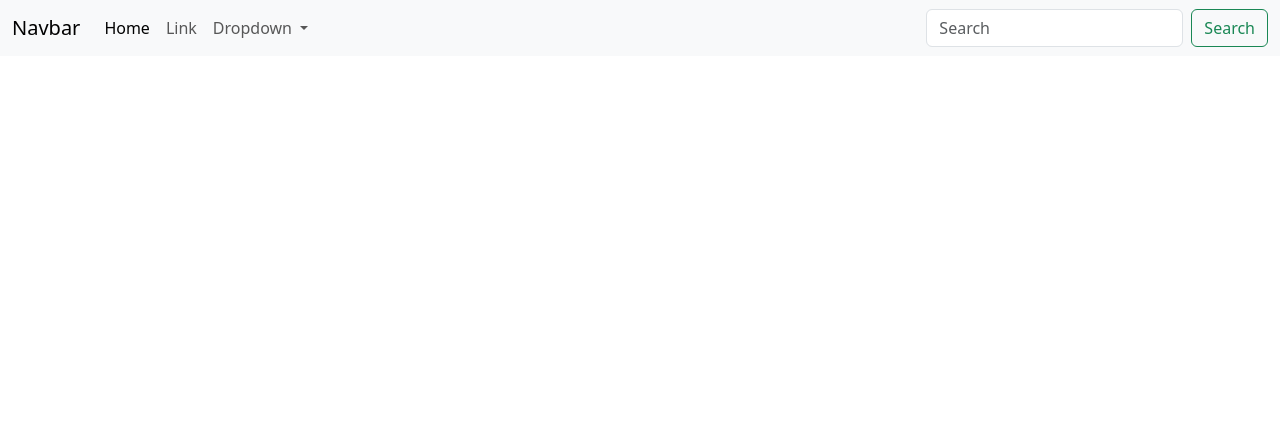
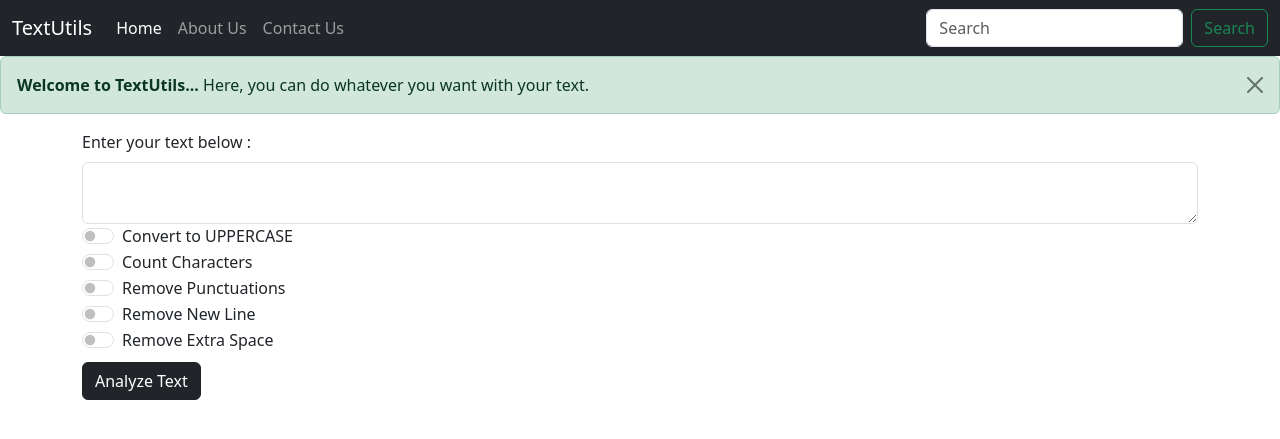
Before and after one commit to JusttVikram/Python-Practice-Codes, a Django app: page / in a window 1280 px wide. Shown: the top 439 px of the page. Run offline with Django 5.2, Linux system fonts and the light colour scheme.

Commit message:
deleted:    Django/textutils/templates/analyze2.html 	deleted:    Django/textutils/templates/index2.html

```diff
--- a/Django/textutils/templates/index.html
+++ b/Django/textutils/templates/index.html
@@ -4,15 +4,22 @@
 <head>
     <meta charset="utf-8">
     <meta name="viewport" content="width=device-width, initial-scale=1">
-    <title>Bootstrap demo</title>
+    <title>TextUtils</title>
     <link href="https://cdn.jsdelivr.net/npm/bootstrap@5.3.3/dist/css/bootstrap.min.css" rel="stylesheet"
         integrity="sha384-QWTKZyjpPEjISv5WaRU9OFeRpok6YctnYmDr5pNlyT2bRjXh0JMhjY6hW+ALEwIH" crossorigin="anonymous">
 </head>
 
+<script src="https://cdn.jsdelivr.net/npm/@popperjs/core@2.11.8/dist/umd/popper.min.js"
+    integrity="sha384-I7E8VVD/ismYTF4hNIPjVp/Zjvgyol6VFvRkX/vR+Vc4jQkC+hVqc2pM8ODewa9r"
+    crossorigin="anonymous"></script>
+<script src="https://cdn.jsdelivr.net/npm/bootstrap@5.3.3/dist/js/bootstrap.min.js"
+    integrity="sha384-0pUGZvbkm6XF6gxjEnlmuGrJXVbNuzT9qBBavbLwCsOGabYfZo0T0to5eqruptLy"
+    crossorigin="anonymous"></script>
+
 <body>
-    <nav class="navbar navbar-expand-lg bg-body-tertiary">
+    <nav class="navbar navbar-expand-lg bg-dark navbar-dark body-tertiary">
         <div class="container-fluid">
-            <a class="navbar-brand" href="#">Navbar</a>
+            <a class="navbar-brand" href="#">TextUtils</a>
             <button class="navbar-toggler" type="button" data-bs-toggle="collapse"
                 data-bs-target="#navbarSupportedContent" aria-controls="navbarSupportedContent" aria-expanded="false"
                 aria-label="Toggle navigation">
@@ -24,9 +31,12 @@
                         <a class="nav-link active" aria-current="page" href="#">Home</a>
                     </li>
                     <li class="nav-item">
-                        <a class="nav-link" href="#">Link</a>
+                        <a class="nav-link" href="#">About Us</a>
                     </li>
-                    <li class="nav-item dropdown">
+                    <li class="nav-item">
+                        <a class="nav-link" href="#">Contact Us</a>
+                    </li>
+                    <!-- <li class="nav-item dropdown">
                         <a class="nav-link dropdown-toggle" href="#" role="button" data-bs-toggle="dropdown"
                             aria-expanded="false">
                             Dropdown
@@ -39,7 +49,7 @@
                             </li>
                             <li><a class="dropdown-item" href="#">Something else here</a></li>
                         </ul>
-                    </li>
+                    </li> -->
                 </ul>
                 <form class="d-flex" role="search">
                     <input class="form-control me-2" type="search" placeholder="Search" aria-label="Search">
@@ -48,12 +58,54 @@
             </div>
         </div>
     </nav>
-    <!-- <script src="https://cdn.jsdelivr.net/npm/bootstrap@5.3.3/dist/js/bootstrap.bundle.min.js"
-        integrity="sha384-YvpcrYf0tY3lHB60NNkmXc5s9fDVZLESaAA55NDzOxhy9GkcIdslK1eN7N6jIeHz"
-        crossorigin="anonymous"></script> -->
-    <!-- <script src="https://cdn.jsdelivr.net/npm/@popperjs/core@2.11.8/dist/umd/popper.min.js"
-    integrity="sha384-I7E8VVD/ismYTF4hNIPjVp/Zjvgyol6VFvRkX/vR+Vc4jQkC+hVqc2pM8ODewa9r" crossorigin="anonymous"></script>
-    <script src="https://cdn.jsdelivr.net/npm/bootstrap@5.3.3/dist/js/bootstrap.min.js" integrity="sha384-0pUGZvbkm6XF6gxjEnlmuGrJXVbNuzT9qBBavbLwCsOGabYfZo0T0to5eqruptLy" crossorigin="anonymous"></script> -->
+    <div class="alert alert-success alert-dismissible fade show" role="alert">
+        <strong>Welcome to TextUtils...</strong> Here, you can do whatever you want with your text.
+        <button type="button" class="btn-close" data-bs-dismiss="alert" aria-label="Close"></button>
+    </div>
+
+    <div class="container">
+
+        <form action="/analyze" method="get">
+            <div>
+                <label for="exampleFormControlTextarea1" class="form-label">Enter your text below : </label>
+                <textarea class="form-control" name = "text" id="exampleFormControlTextarea1" rows="auto"></textarea>
+            </div>
+
+
+            <div class="form-check form-switch">
+                <input class="form-check-input " type="checkbox" role="switch" name="uppercase" id="flexSwitchCheck1">
+                <label class="form-check-label" for="flexSwitchCheck1"> Convert to UPPERCASE</label>
+            </div>
+
+            <div class="form-check form-switch">
+                <input class="form-check-input" type="checkbox" role="switch" name="charcounter" id="flexSwitchCheck2">
+                <label class="form-check-label" for="flexSwitchCheck2">Count Characters</label>
+            </div>
+
+            <div class="form-check form-switch">
+                <input class="form-check-input" type="checkbox" role="switch" name="removepunc" id="flexSwitchCheck3">
+                <label class="form-check-label" for="flexSwitchCheck3">Remove Punctuations</label>
+            </div>
+
+            <div class="form-check form-switch">
+                <input class="form-check-input" type="checkbox" role="switch" name="newlineremover"
+                    id="flexSwitchCheck4">
+                <label class="form-check-label" for="flexSwitchCheck4">Remove New Line</label>
+            </div>
+
+            <div class="form-check form-switch">
+                <input class="form-check-input" type="checkbox" role="switch" name="extraspaceremover"
+                    id="flexSwitchCheck5">
+                <label class="form-check-label" for="flexSwitchCheck5">Remove Extra Space</label>
+            </div>
+
+            <div>
+                <button type="submit" class="btn btn-dark mt-2">Analyze Text</button>
+            </div>
+        </form>
+    </div>
+
+
 </body>
 
 </html>
```
Also changed, not shown: Django/textutils/templates/analyze.html (+55 -8 lines), Django/textutils/templates/analyze2.html (added, +16 -0 lines).
